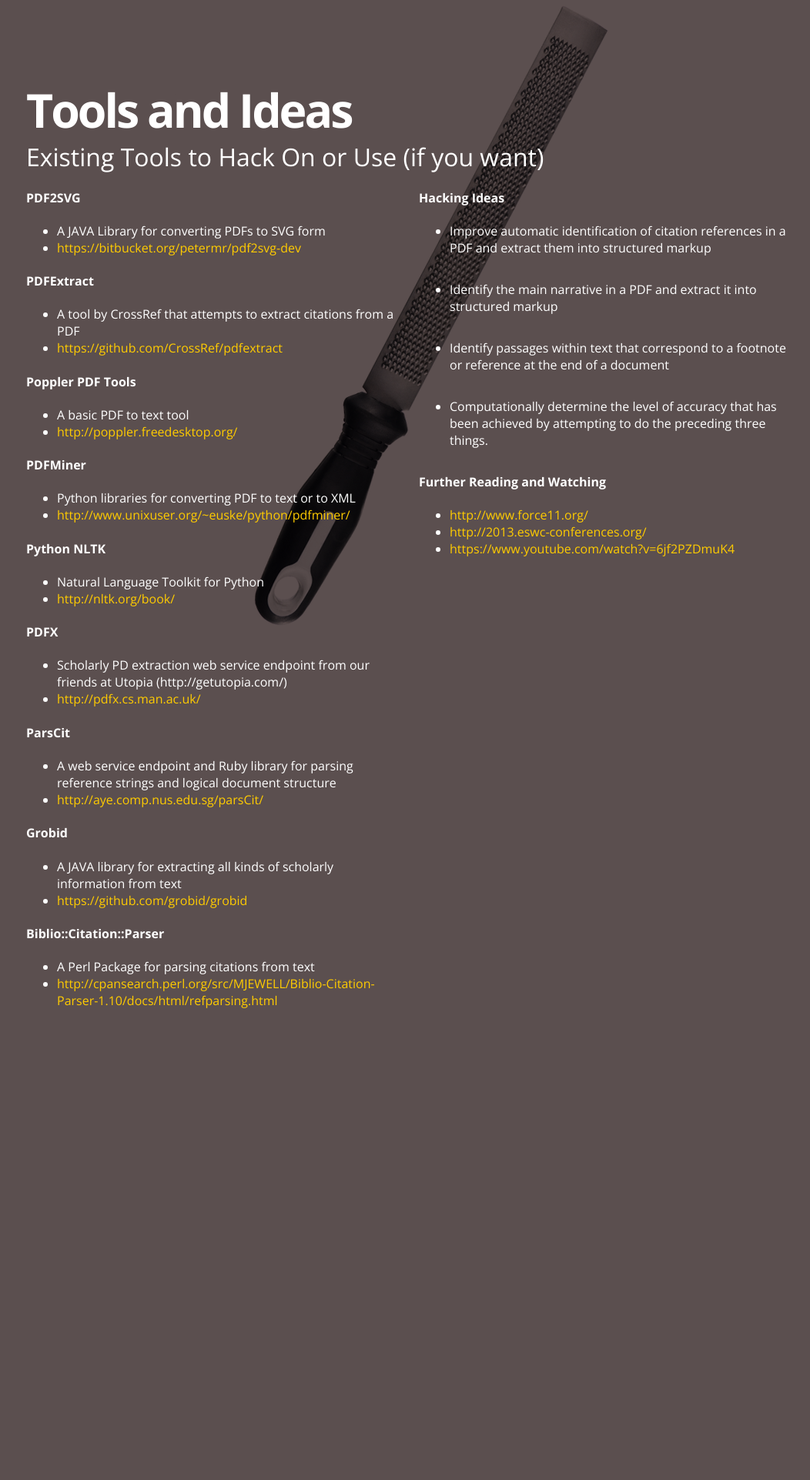
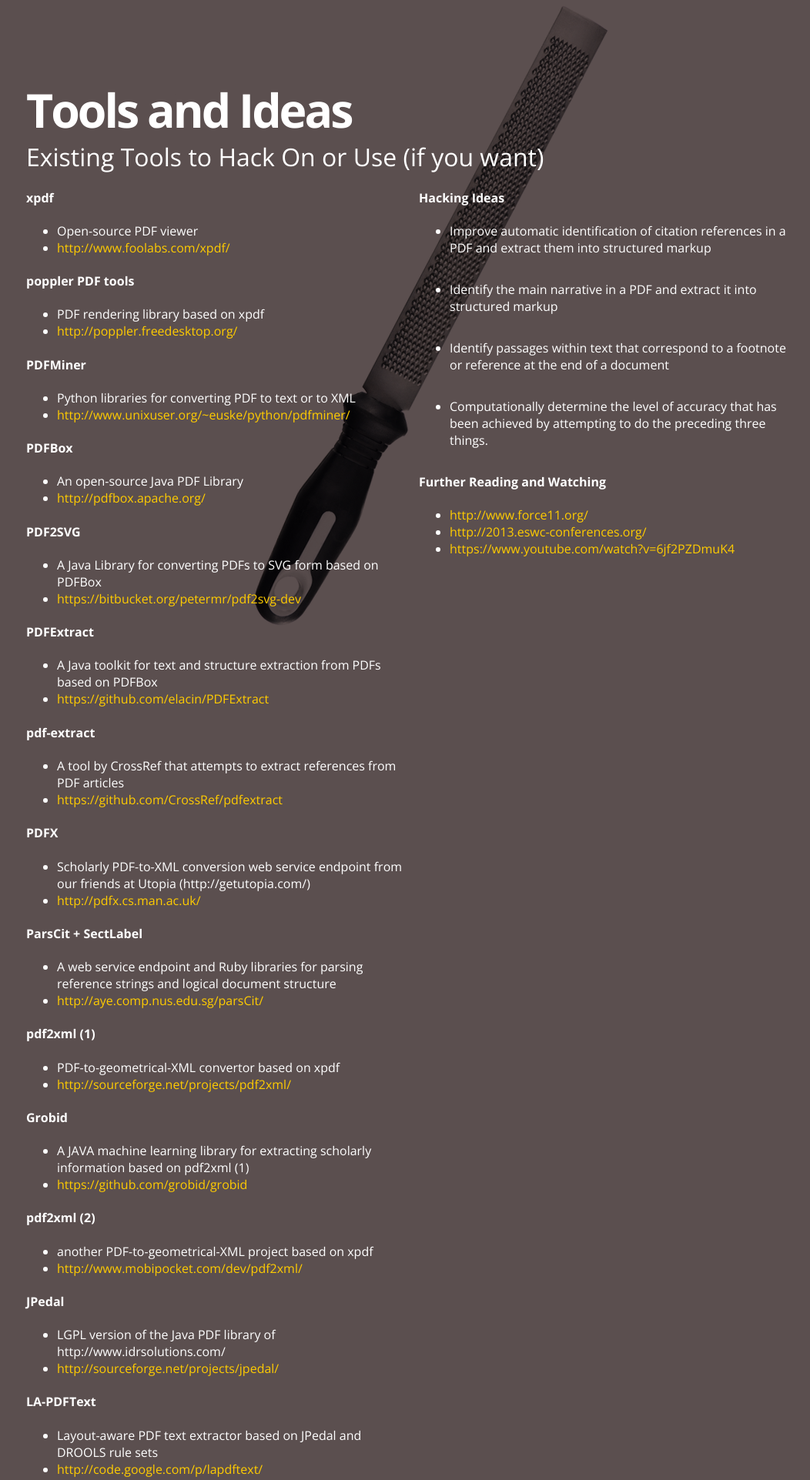
Before and after one commit to idiginfo/eswc-hackathon, a PHP site: page / in a window 1280 px wide. Shown: the part 2334-4257 px from the top of the page at 77% size, without its empty margins (106-1158 px from the left). Before the commit the page ends 3644 px from the top, so only its background shows below. Run offline with PHP 8.4, Linux system fonts and the light colour scheme; some libraries are stand-ins or nearby versions.

Commit message:
Added more PDF tools/libraries

```diff
--- a/index.php
+++ b/index.php
@@ -120,19 +120,14 @@
 			<h1>Tools and Ideas</h1>
 			<h2>Existing Tools to Hack On or Use (if you want)</h2>
 	    <div class="grid_6">
-        <h4>PDF2SVG</h4>
+        <h4>xpdf</h4>
         <ul>
-            <li>A JAVA Library for converting PDFs to SVG form</li>
-            <li><a href="https://bitbucket.org/petermr/pdf2svg-dev" target-"_blank">https://bitbucket.org/petermr/pdf2svg-dev</a></li>
+            <li>Open-source PDF viewer</li>
+            <li><a href="http://www.foolabs.com/xpdf/" target="_blank">http://www.foolabs.com/xpdf/</a></li>
         </ul>
-        <h4>PDFExtract</h4>
+        <h4>poppler PDF tools</h4>
         <ul>
-            <li>A tool by CrossRef that attempts to extract citations from a PDF</li>
-            <li><a href="https://github.com/CrossRef/pdfextract" target="_blank">https://github.com/CrossRef/pdfextract</a></li>
-        </ul>
-        <h4>Poppler PDF Tools</h4>
-        <ul>
-            <li>A basic PDF to text tool</li>
+            <li>PDF rendering library based on xpdf</li>
             <li><a href="http://poppler.freedesktop.org/" target="_blank">http://poppler.freedesktop.org/</a></li>
         </ul>
         <h4>PDFMiner</h4>
@@ -140,32 +135,76 @@
             <li>Python libraries for converting PDF to text or to XML</li>
             <li><a href="http://www.unixuser.org/~euske/python/pdfminer/" target="_blank">http://www.unixuser.org/~euske/python/pdfminer/</a></li>
         </ul>
-        <h4>Python NLTK</h4>
+        <h4>PDFBox</h4>
         <ul>
-            <li>Natural Language Toolkit for Python</li>
-            <li><a href="http://nltk.org/book/" target="_blank">http://nltk.org/book/</a></li>
+            <li>An open-source Java PDF Library</li>
+            <li><a href="http://pdfbox.apache.org/" target="_blank">http://pdfbox.apache.org/</a></li>
+        </ul>
+        <h4>PDF2SVG</h4>
+        <ul>
+            <li>A Java Library for converting PDFs to SVG form based on PDFBox</li>
+            <li><a href="https://bitbucket.org/petermr/pdf2svg-dev" target-"_blank">https://bitbucket.org/petermr/pdf2svg-dev</a></li>
+        </ul>
+        <h4>PDFExtract</h4>
+        <ul>
+            <li>A Java toolkit for text and structure extraction from PDFs based on PDFBox</li>
+            <li><a href="https://github.com/elacin/PDFExtract" target="_blank">https://github.com/elacin/PDFExtract</a></li>
+        </ul>
+        <h4>pdf-extract</h4>
+        <ul>
+            <li>A tool by CrossRef that attempts to extract references from PDF articles</li>
+            <li><a href="https://github.com/CrossRef/pdfextract" target="_blank">https://github.com/CrossRef/pdfextract</a></li>
         </ul>
         <h4>PDFX</h4>
         <ul>
-            <li>Scholarly PD extraction web service endpoint from our friends at Utopia (http://getutopia.com/)</li>
+            <li>Scholarly PDF-to-XML conversion web service endpoint from our friends at Utopia (http://getutopia.com/)</li>
             <li><a href="http://pdfx.cs.man.ac.uk/" target="_blank">http://pdfx.cs.man.ac.uk/</a></li>
         </ul>
-        <h4>ParsCit</h4>
+        <h4>ParsCit + SectLabel</h4>
         <ul>
-            <li>A web service endpoint and Ruby library for parsing reference strings and logical document structure</li>
+            <li>A web service endpoint and Ruby libraries for parsing reference strings and logical document structure</li>
             <li><a href="http://aye.comp.nus.edu.sg/parsCit/" target="_blank">http://aye.comp.nus.edu.sg/parsCit/</a></li>
+        </ul>
+        <h4>pdf2xml (1)</h4>
+        <ul>
+            <li>PDF-to-geometrical-XML convertor based on xpdf</li>
+            <li><a href="http://sourceforge.net/projects/pdf2xml/" target="_blank">http://sourceforge.net/projects/pdf2xml/</a></li>
         </ul>
         <h4>Grobid</h4>
         <ul>
-            <li>A JAVA library for extracting all kinds of scholarly information from text</li>
+            <li>A JAVA machine learning library for extracting scholarly information based on pdf2xml (1)</li>
             <li><a href="https://github.com/grobid/grobid" target="_blank">https://github.com/grobid/grobid</a></li>
+        </ul>
+        <h4>pdf2xml (2)</h4>
+        <ul>
+            <li>another PDF-to-geometrical-XML project based on xpdf</li>
+            <li><a href="http://www.mobipocket.com/dev/pdf2xml/" target="_blank">http://www.mobipocket.com/dev/pdf2xml/</a></li>
+        </ul>
+        <h4>JPedal</h4>
+        <ul>
+            <li>LGPL version of the Java PDF library of http://www.idrsolutions.com/</li>
+            <li><a href="http://sourceforge.net/projects/jpedal/" target="_blank">http://sourceforge.net/projects/jpedal/</a></li>
+        </ul>
+        <h4>LA-PDFText</h4>
+        <ul>
+            <li>Layout-aware PDF text extractor based on JPedal and DROOLS rule sets</li>
+            <li><a href="http://code.google.com/p/lapdftext/" target="_blank">http://code.google.com/p/lapdftext/</a></li>
+        </ul>
+        <h4>pdf2htmlEX</h4>
+        <ul>
+            <li>Layout-preserving PDF-to-HTML converter based on poppler</li>
+            <li><a href="http://coolwanglu.github.io/pdf2htmlEX/" target="_blank">http://coolwanglu.github.io/pdf2htmlEX/</a></li>
         </ul>
         <h4>Biblio::Citation::Parser</h4>
         <ul>
             <li>A Perl Package for parsing citations from text</li>
             <li><a href="http://cpansearch.perl.org/src/MJEWELL/Biblio-Citation-Parser-1.10/docs/html/refparsing.html" target="_blank">http://cpansearch.perl.org/src/MJEWELL/Biblio-Citation-Parser-1.10/docs/html/refparsing.html</a></li>
         </ul>
-
+        <h4>Python NLTK</h4>
+        <ul>
+            <li>Natural Language Toolkit for Python</li>
+            <li><a href="http://nltk.org/book/" target="_blank">http://nltk.org/book/</a></li>
+        </ul>
 
         </div> <div class="grid_6 omega">
         <h4>Hacking Ideas</h4>
```
